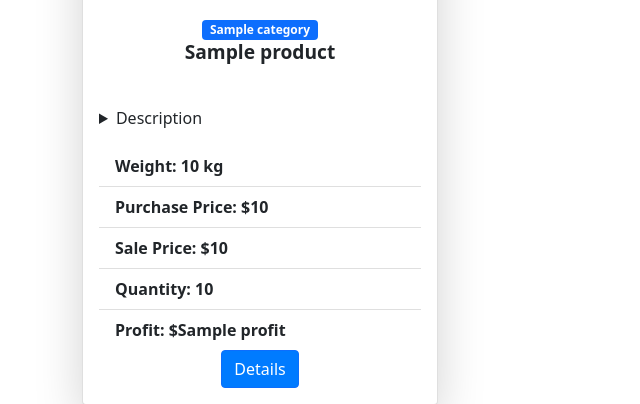
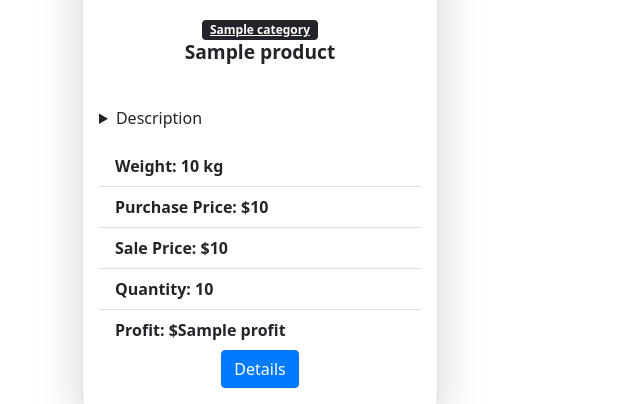
Before and after one commit to asiomchen/inventory-management, a Python web app: template templates/index.html in a window 1280 px wide. Shown: the part 627-1031 px from the top of the page, without its empty margins (0-640 px from the left). Run offline with Jinja, Linux system fonts and the light colour scheme; the template is opened without the code that fills it: most values are stand-ins (such as "Sample title", 1, 10 or a date in 2020); some libraries are stand-ins or nearby versions.

Commit message:
Update category link in index.html

```diff
--- a/templates/index.html
+++ b/templates/index.html
@@ -14,7 +14,7 @@
                     <img src="{{ deliver_image(product.photo.public_id, 390, 390) }}" class="card-img-top" alt="{{ product.title }}">
                     <div class="card-body d-flex flex-column justify-content-between">
                         <div class="text-center mb-0 mt-auto">
-                            <span class="badge bg-primary">{{ product.category.name }}</span>
+                            <a href="{{ url_for('main.category', category_id=product.category.idx) }}"  class="badge bg-dark">{{ product.category.name }}</a>
                             <h5 class="card-title text-truncate mb-0">{{ product.title }}</h5>
                         </div>
                         <p class="card-text mt-auto">
```
